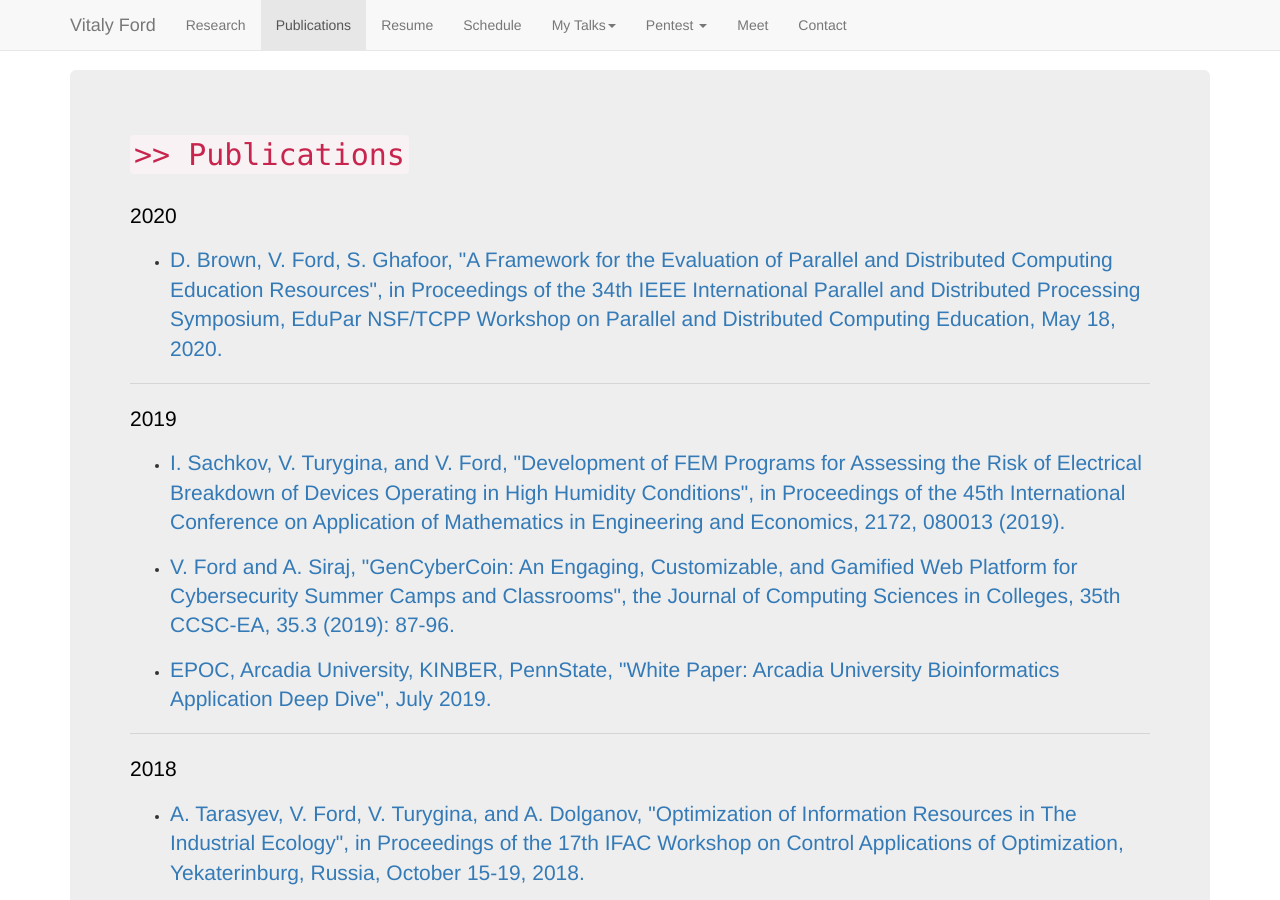
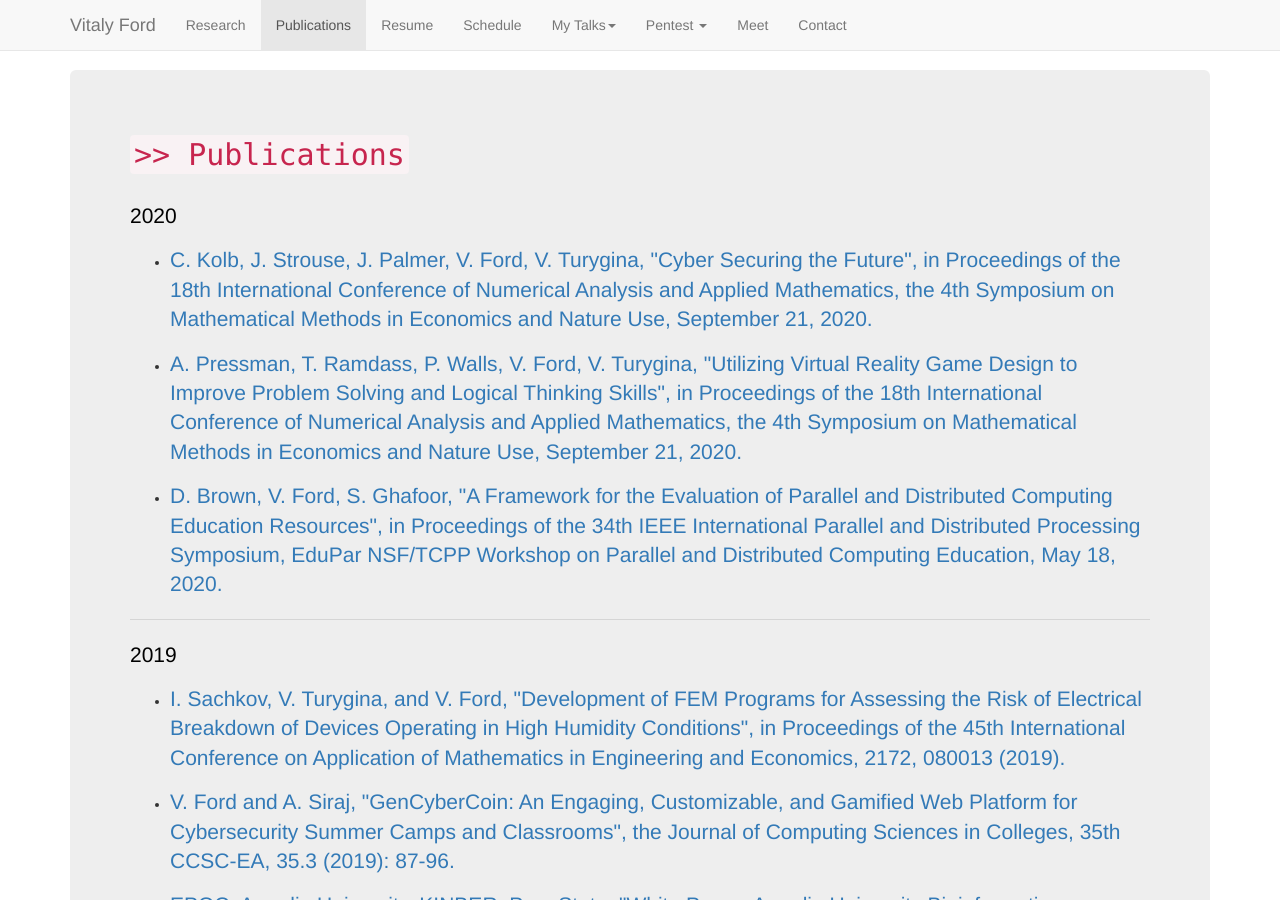
Before and after one commit to vitalyford/vitalyford.github.io, a Jekyll site: the page built from publications.html, in a window 1280 px wide and 900 px high. Built offline with Jekyll 4.4.1, drawn with Linux system fonts in a browser that asks for light colours; nearby versions of some CDN libraries.

Commit message:
Add capstone pubs in fall 2020

```diff
--- a/_data/pubs.yml
+++ b/_data/pubs.yml
@@ -1,5 +1,11 @@
 - year: 2020
   papers:
+    - name: "C. Kolb, J. Strouse, J. Palmer, V. Ford, V. Turygina, \"Cyber Securing the Future\", in Proceedings of the 18th International Conference of Numerical Analysis and Applied Mathematics, the 4th Symposium on Mathematical Methods in Economics and Nature Use, September 21, 2020."
+      url: "/papers/ICNAAM_CyberSecuringTheFuture.pdf"
+
+    - name: "A. Pressman, T. Ramdass, P. Walls, V. Ford, V. Turygina, \"Utilizing Virtual Reality Game Design to Improve Problem Solving and Logical Thinking Skills\", in Proceedings of the 18th International Conference of Numerical Analysis and Applied Mathematics, the 4th Symposium on Mathematical Methods in Economics and Nature Use, September 21, 2020."
+      url: "/papers/ICNAAM_VirtualReality.pdf"
+
     - name: "D. Brown, V. Ford, S. Ghafoor, \"A Framework for the Evaluation of Parallel and Distributed Computing Education Resources\", in Proceedings of the 34th IEEE International Parallel and Distributed Processing Symposium, EduPar NSF/TCPP Workshop on Parallel and Distributed Computing Education, May 18, 2020."
       url: "/papers/pdc-framework.pdf"
 
```
Also changed, not shown: 2 other files.
